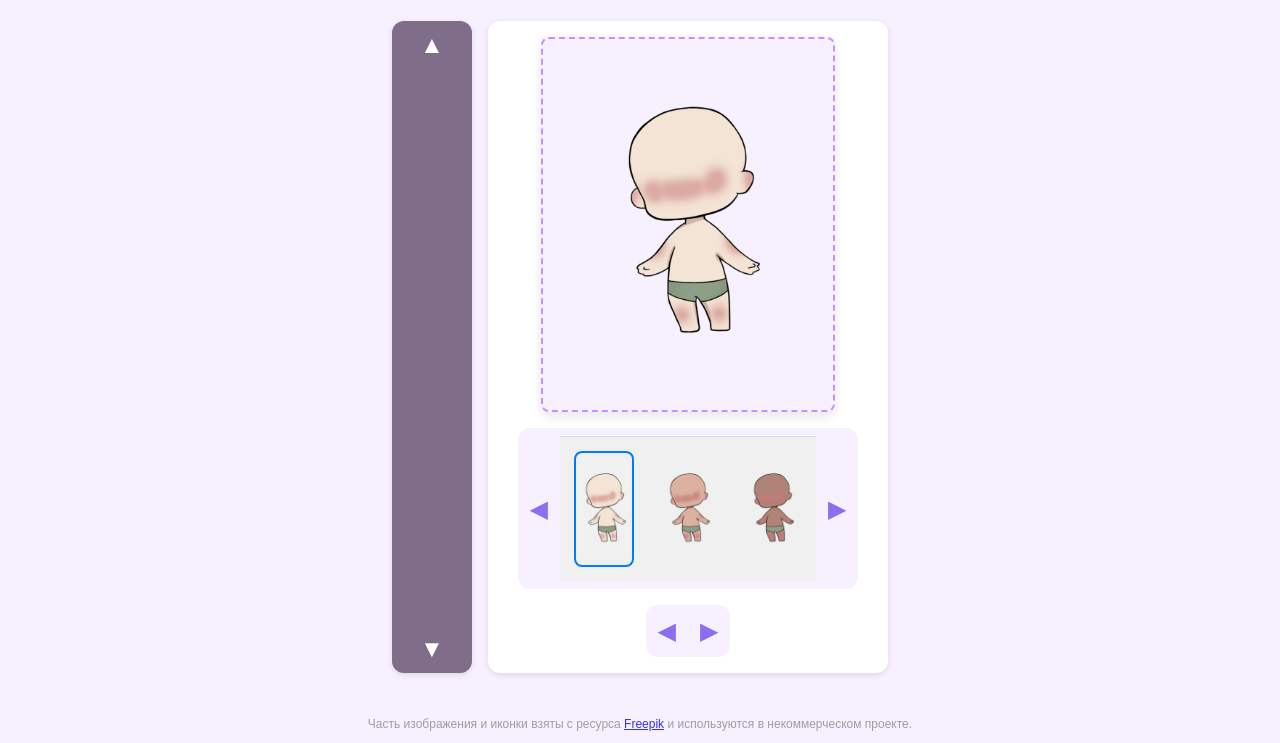
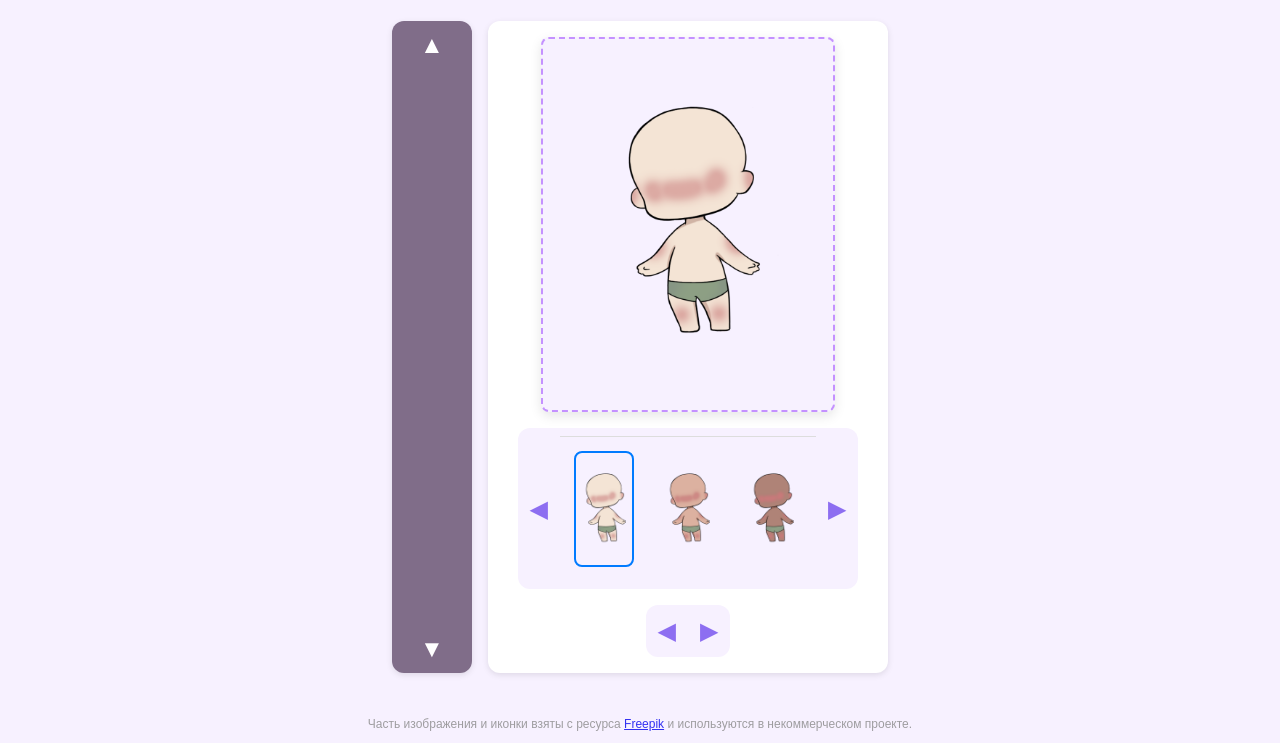
Before and after one commit to SoraKotoneru/EduXP, a plain HTML site: page game.html in a window 1280 px wide. Shown: the part 57-800 px from the top of the page. Drawn offline with Linux system fonts and the light colour scheme.

Commit message:
вещи2

```diff
--- a/CSS/style.css
+++ b/CSS/style.css
@@ -96,7 +96,7 @@ body {
   display: flex;
   gap: 12px;
   padding: 8px;
-  background: #f0f0f0;
+  background: var(--bg-light); /* бледно-фиолетовый фон */
   overflow-x: auto;
   border-top: 1px solid #ddd;
 }
```
